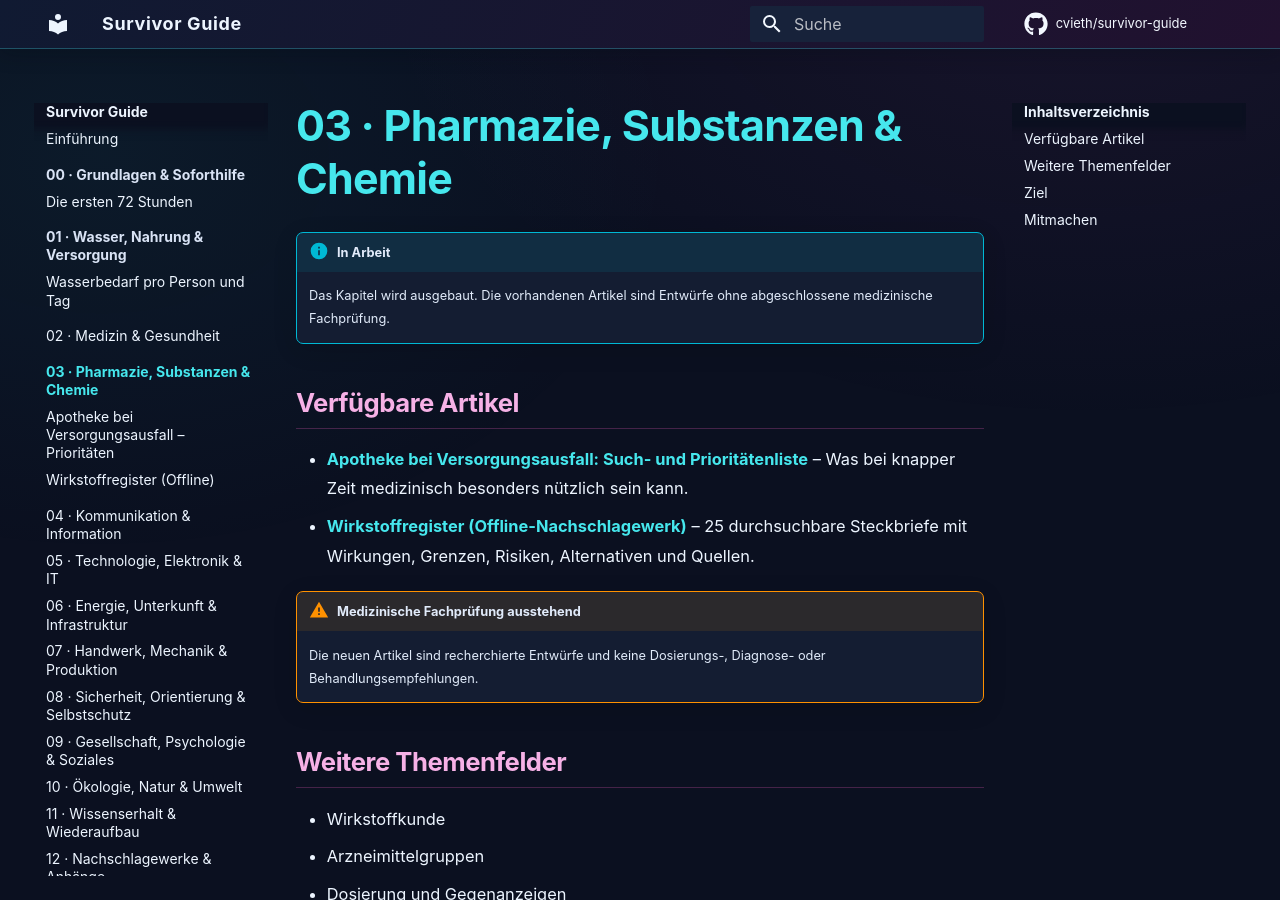
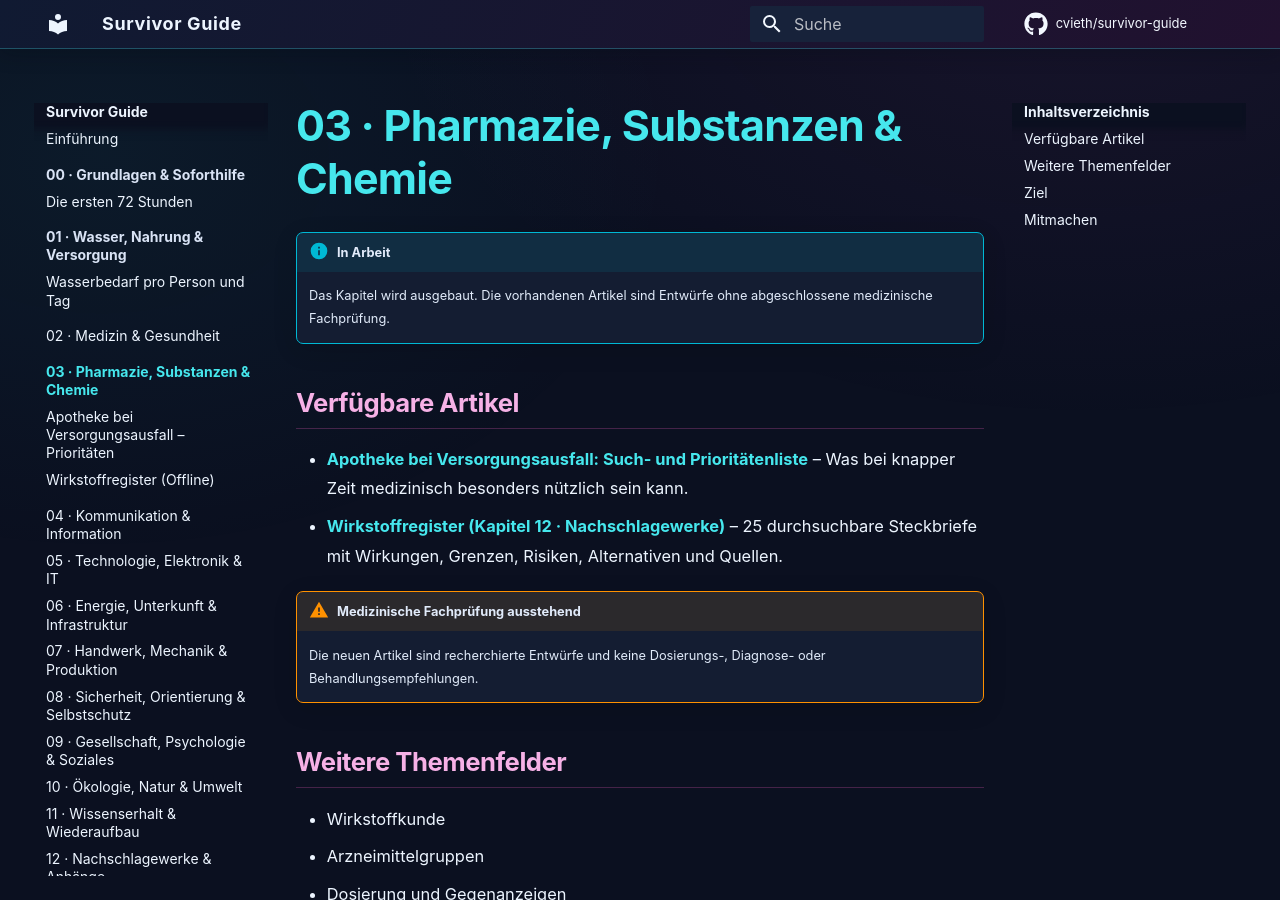
Before and after one commit to cvieth/survivor-guide, an MkDocs documentation site: the page built from docs/03-pharmazie/index.md, in a window 1280 px wide and 900 px high. Built offline with MkDocs 1.6.1 and Material for MkDocs 9.7.7, drawn with Linux system fonts in a browser that asks for light colours; comment, search, counter and statistics services are not loaded.

Commit message:
docs(nav): Wirkstoffregister unter Nachschlagewerke verlinken (docs/03-pharmazie/index.md)

```diff
--- a/docs/03-pharmazie/index.md
+++ b/docs/03-pharmazie/index.md
@@ -6,7 +6,7 @@
 ## Verfügbare Artikel
 
 - **[Apotheke bei Versorgungsausfall: Such- und Prioritätenliste](apotheke-prioritaeten.md)** – Was bei knapper Zeit medizinisch besonders nützlich sein kann.
-- **[Wirkstoffregister (Offline-Nachschlagewerk)](wirkstoffregister.md)** – 25 durchsuchbare Steckbriefe mit Wirkungen, Grenzen, Risiken, Alternativen und Quellen.
+- **[Wirkstoffregister (Kapitel 12 · Nachschlagewerke)](../12-nachschlagewerk/wirkstoffregister.md)** – 25 durchsuchbare Steckbriefe mit Wirkungen, Grenzen, Risiken, Alternativen und Quellen.
 
 !!! warning "Medizinische Fachprüfung ausstehend"
     Die neuen Artikel sind recherchierte Entwürfe und keine Dosierungs-, Diagnose- oder Behandlungsempfehlungen.
```
